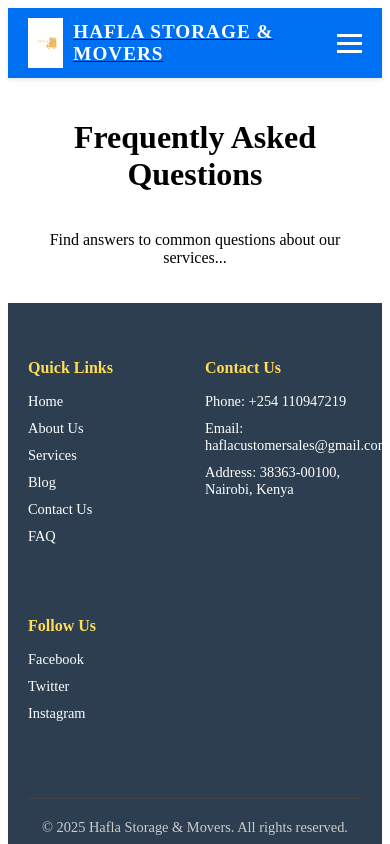
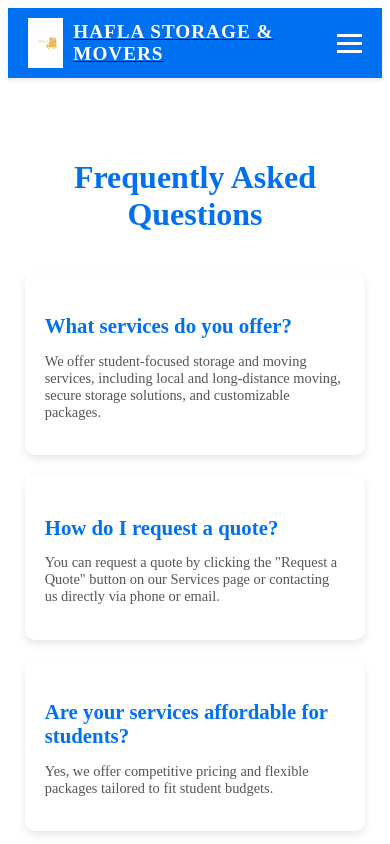
Before and after one commit to JohnMnyika/hafla-storage-and-movers, a Next.js app: page /faq in a window 390 px wide. Shown: the top 844 px of the page. Built offline with nearby package versions, Linux system fonts and the light colour scheme.

Commit message:
Made Services page responsive and centered

```diff
--- a/src/pages/faq.tsx
+++ b/src/pages/faq.tsx
@@ -4,15 +4,49 @@ import Footer from '../components/Footer';
 import styles from '../styles/FAQ.module.css';
 
 export default function FAQ() {
+    const faqs = [
+        {
+            question: 'What services do you offer?',
+            answer: 'We offer student-focused storage and moving services, including local and long-distance moving, secure storage solutions, and customizable packages.',
+        },
+        {
+            question: 'How do I request a quote?',
+            answer: 'You can request a quote by clicking the "Request a Quote" button on our Services page or contacting us directly via phone or email.',
+        },
+        {
+            question: 'Are your services affordable for students?',
+            answer: 'Yes, we offer competitive pricing and flexible packages tailored to fit student budgets.',
+        },
+        {
+            question: 'Is my belongings safe during storage?',
+            answer: 'Absolutely! We prioritize safety and security, ensuring your belongings are handled with care and stored in secure facilities.',
+        },
+        {
+            question: 'Do you provide packing materials?',
+            answer: 'Yes, we offer packing materials and assistance to ensure your items are safely packed and transported.',
+        },
+        {
+            question: 'Can I customize my moving package?',
+            answer: 'Yes, we provide customizable services to meet your specific needs. Contact us to discuss your requirements.',
+        },
+    ];
+
     return (
-        <div className={styles.container}>
+        <div>
             <Head>
                 <title>FAQ - Hafla Storage & Movers</title>
             </Head>
             <Header />
             <main className={styles.main}>
                 <h1>Frequently Asked Questions</h1>
-                <p>Find answers to common questions about our services...</p>
+                <div className={styles.faqList}>
+                    {faqs.map((faq, index) => (
+                        <div key={index} className={styles.faqItem}>
+                            <h3>{faq.question}</h3>
+                            <p>{faq.answer}</p>
+                        </div>
+                    ))}
+                </div>
             </main>
             <Footer />
         </div>
--- a/src/styles/FAQ.module.css
+++ b/src/styles/FAQ.module.css
@@ -1,15 +1,62 @@
-.container {
+.main {
+    padding: 60px 20px;
+    max-width: 1200px;
+    margin: 0 auto;
+}
+
+.main h1 {
+    font-size: 2.5rem;
+    margin-bottom: 40px;
+    color: #0070f3;
+    text-align: center;
+}
+
+.faqList {
     display: flex;
     flex-direction: column;
-    min-height: 100vh;
+    gap: 20px;
+    align-items: center; /* Center items on smaller devices */
 }
 
-.main {
-    flex: 1;
-    display: flex;
-    flex-direction: column;
-    align-items: center;
-    justify-content: center;
+.faqItem {
+    background-color: #fff;
     padding: 20px;
-    text-align: center;
+    border-radius: 10px;
+    box-shadow: 0 4px 8px rgba(0, 0, 0, 0.1);
+    width: 100%; /* Full width on smaller devices */
+    max-width: 800px; /* Limit width for larger screens */
 }
+
+.faqItem h3 {
+    font-size: 1.5rem;
+    margin-bottom: 10px;
+    color: #0070f3;
+}
+
+.faqItem p {
+    font-size: 1rem;
+    color: #555;
+}
+
+/* Responsive Styles */
+@media (max-width: 768px) {
+    .main h1 {
+        font-size: 2rem;
+    }
+
+    .faqItem h3 {
+        font-size: 1.3rem;
+    }
+
+    .faqItem p {
+        font-size: 0.9rem;
+    }
+
+    .faqList {
+        align-items: center; /* Ensure items are centered on smaller devices */
+    }
+
+    .faqItem {
+        width: 90%; /* Slightly smaller width for better readability */
+    }
+}
--- a/src/styles/Services.module.css
+++ b/src/styles/Services.module.css
@@ -1,8 +1,21 @@
+.main {
+    padding: 60px 20px;
+    max-width: 1200px;
+    margin: 0 auto;
+}
+
+.main h1 {
+    font-size: 2.5rem;
+    margin-bottom: 40px;
+    color: #0070f3;
+    text-align: center;
+}
+
 .servicesGrid {
     display: grid;
     grid-template-columns: repeat(auto-fit, minmax(250px, 1fr));
     gap: 20px;
-    margin-top: 40px;
+    justify-items: center; /* Center items in the grid */
 }
 
 .serviceCard {
@@ -11,6 +24,8 @@
     border-radius: 10px;
     box-shadow: 0 4px 8px rgba(0, 0, 0, 0.1);
     text-align: center;
+    width: 100%; /* Full width for smaller devices */
+    max-width: 300px; /* Limit width for larger screens */
 }
 
 .serviceIcon {
@@ -23,25 +38,30 @@
     padding: 10px 20px;
     background-color: #0070f3;
     color: #fff;
+    border: none;
     border-radius: 5px;
-    border: none;
     cursor: pointer;
     font-size: 1rem;
     transition: background-color 0.3s ease;
+    text-decoration: none;
 }
 
 .serviceButton:hover {
     background-color: #005bb5;
 }
 
+/* Responsive Styles */
 @media (max-width: 768px) {
+    .main h1 {
+        font-size: 2rem;
+    }
+
     .servicesGrid {
-        grid-template-columns: repeat(auto-fit, minmax(150px, 1fr));
-        gap: 10px;
+        grid-template-columns: repeat(auto-fit, minmax(200px, 1fr)); /* Adjust for smaller screens */
     }
 
     .serviceCard {
-        padding: 15px;
+        width: 90%; /* Slightly smaller width for better readability */
     }
 
     .serviceIcon {
```
Also changed, not shown: src/styles/QuoteModal.module.css (+18 -1 lines).
